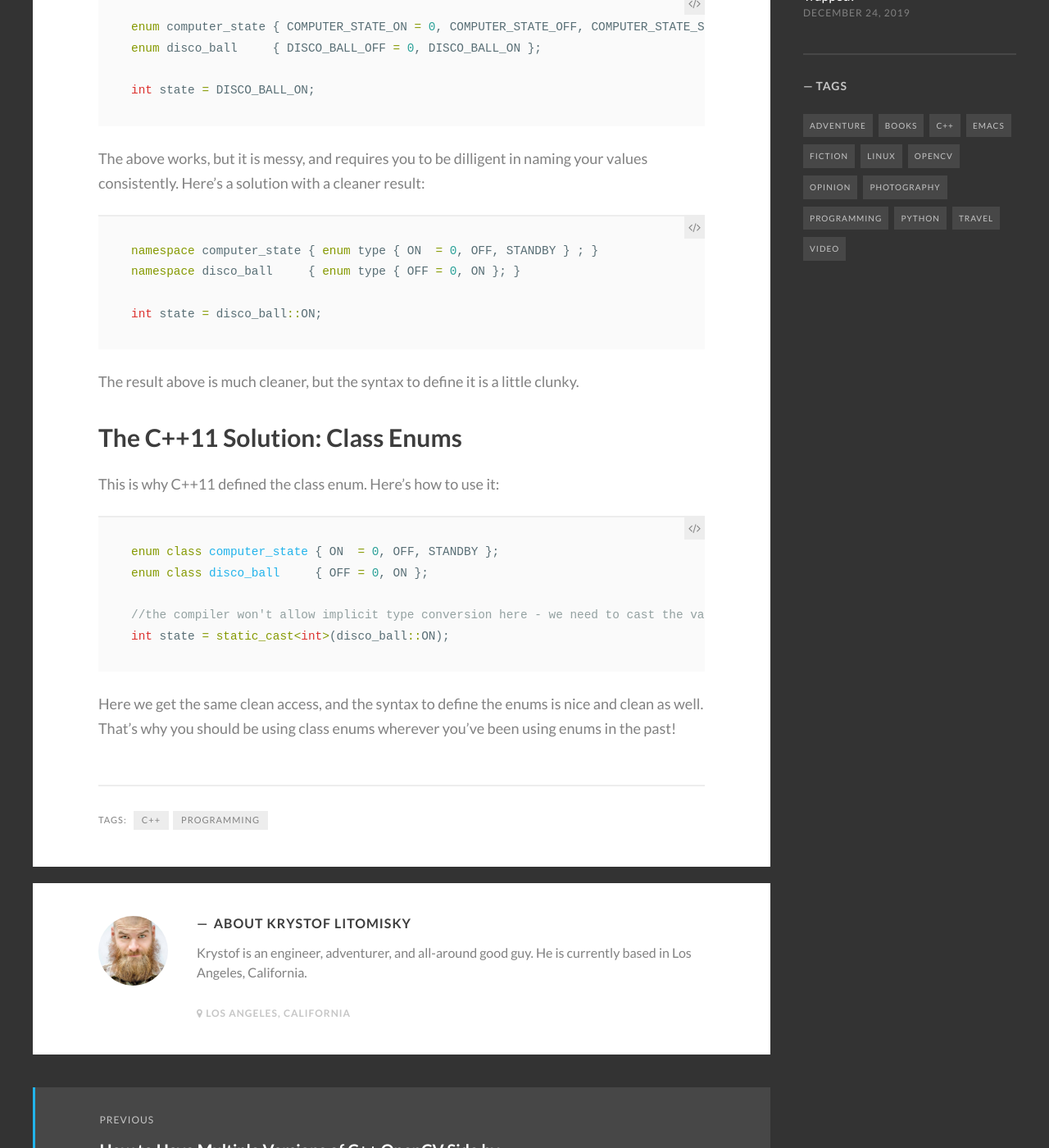
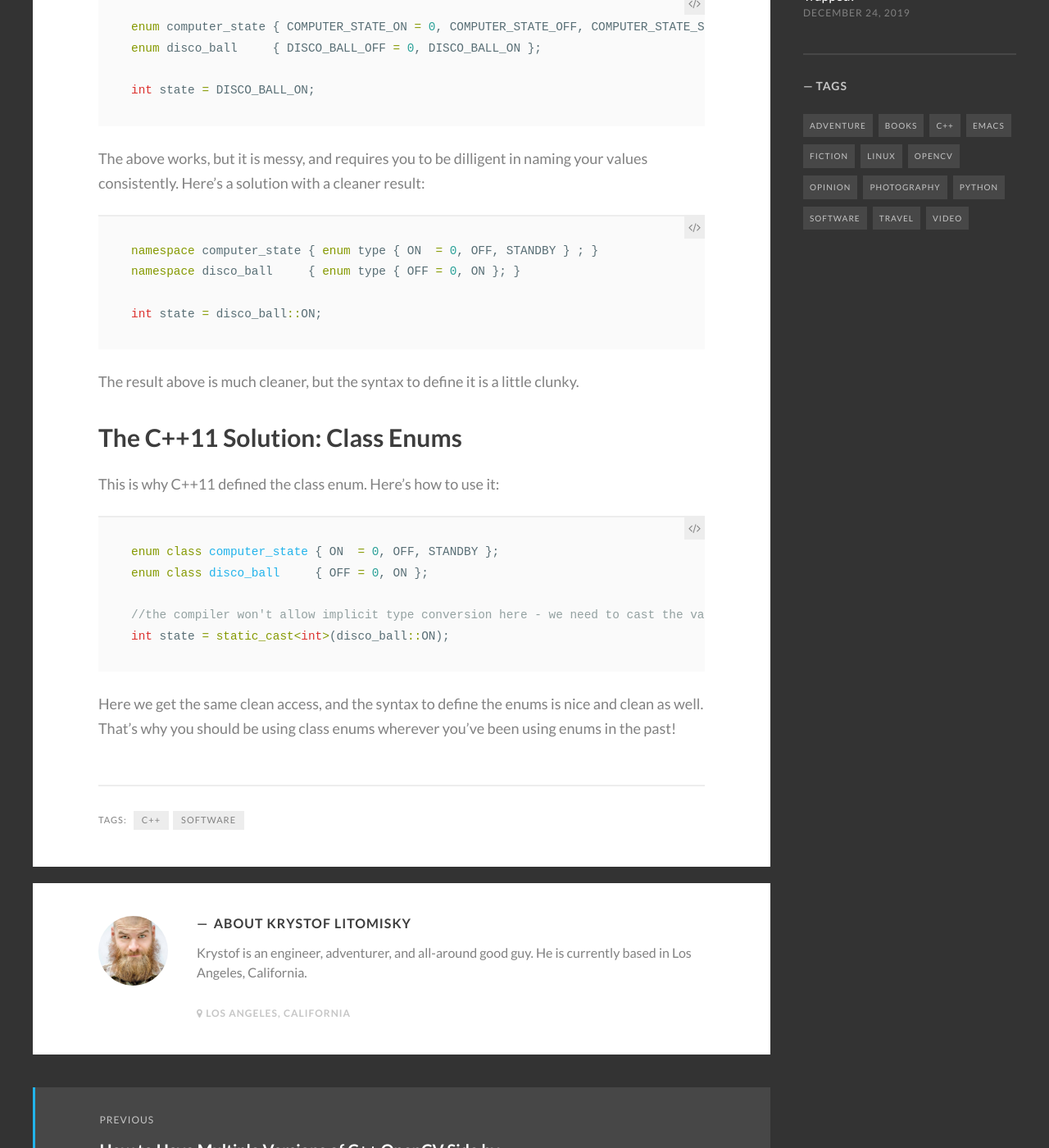
Before and after one commit to krystofl/krystofl.github.io, a Jekyll site: the page built from _posts/2014-04-17-why-you-should-use-class-enums-in-c.md, in a window 1280 px wide and 1400 px high, scrolled down 962 px. Shown: the whole window at 82% size. Built offline with Jekyll 4.4.1, drawn with Linux system fonts in a browser that asks for light colours; some web fonts are replaced; comment, search, counter and statistics services are not loaded.

Commit message:
Tags: Programming --> Software

```diff
--- a/_posts/2014-03-09-how-to-have-multiple-versions-of-the-same-library-side-by-side.md
+++ b/_posts/2014-03-09-how-to-have-multiple-versions-of-the-same-library-side-by-side.md
@@ -2,7 +2,7 @@
 layout: post
 title: "How to Have Multiple Versions of C++ OpenCV Side by Side"
 description: ""
-tags: [Linux, C++, OpenCV, Programming]
+tags: [Linux, C++, OpenCV, Software]
 ---
 
 *This post was originally published on
--- a/_posts/2014-04-17-why-you-should-use-class-enums-in-c.md
+++ b/_posts/2014-04-17-why-you-should-use-class-enums-in-c.md
@@ -2,7 +2,7 @@
 layout: post
 title: "Why You Should Use Class Enums in C++"
 description: ""
-tags: [C++, Programming]
+tags: [C++, Software]
 ---
 
 *This post was originally published on
--- a/_posts/2014-07-01-on-the-importance-of-programming.md
+++ b/_posts/2014-07-01-on-the-importance-of-programming.md
@@ -2,7 +2,7 @@
 layout: post
 title: "On the Importance of Programming"
 description: ""
-tags: [Programming, Opinion]
+tags: [Software, Opinion]
 ---
 
 *This essay was originally published in
```
Also changed, not shown: _posts/2014-10-24-getting-started-with-pylint-in-emacs.md (+1 -1 lines), _posts/2016-07-31-git-cheat-sheet.md (+1 -1 lines), _posts/2017-11-23-install-opencv.md (+1 -1 lines).
